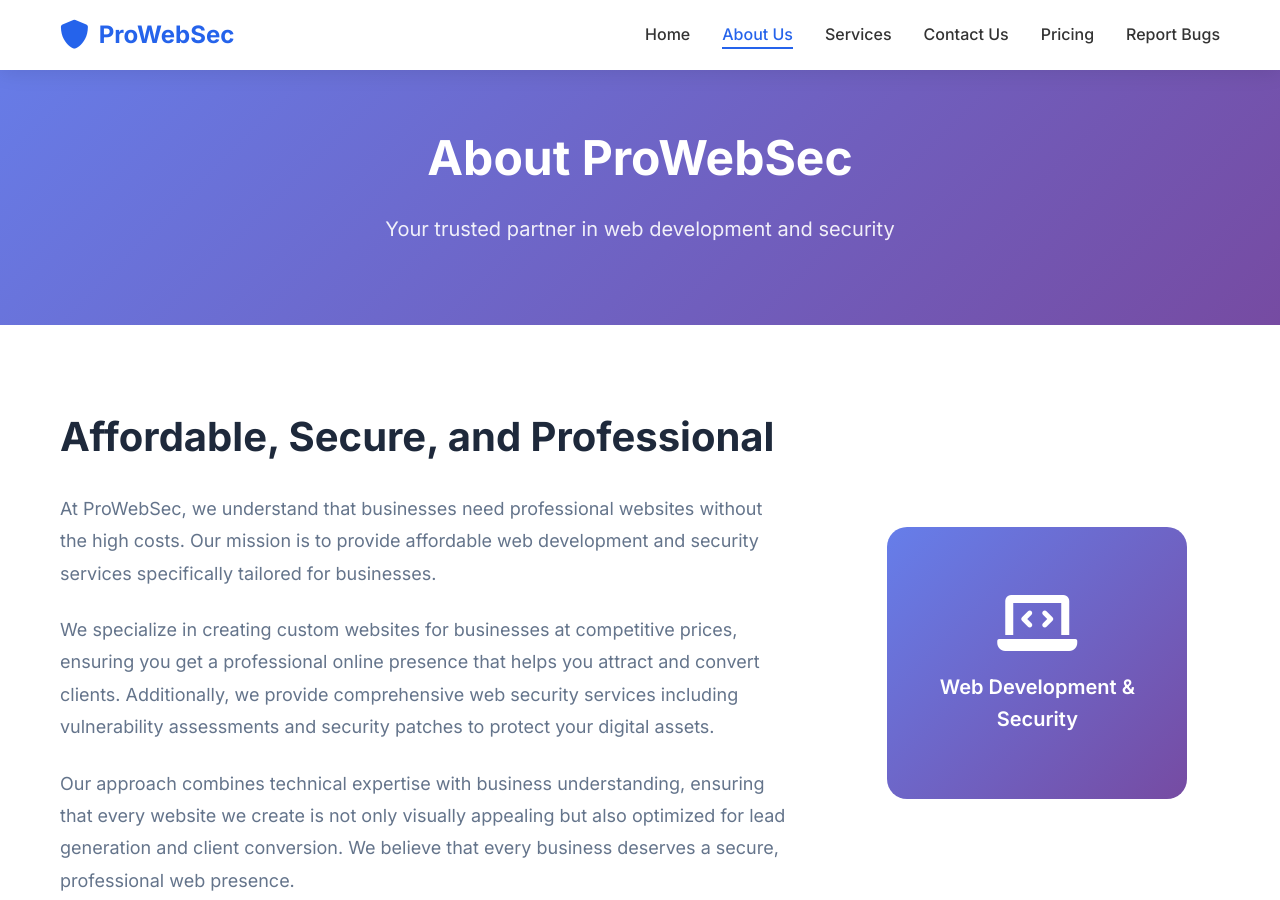
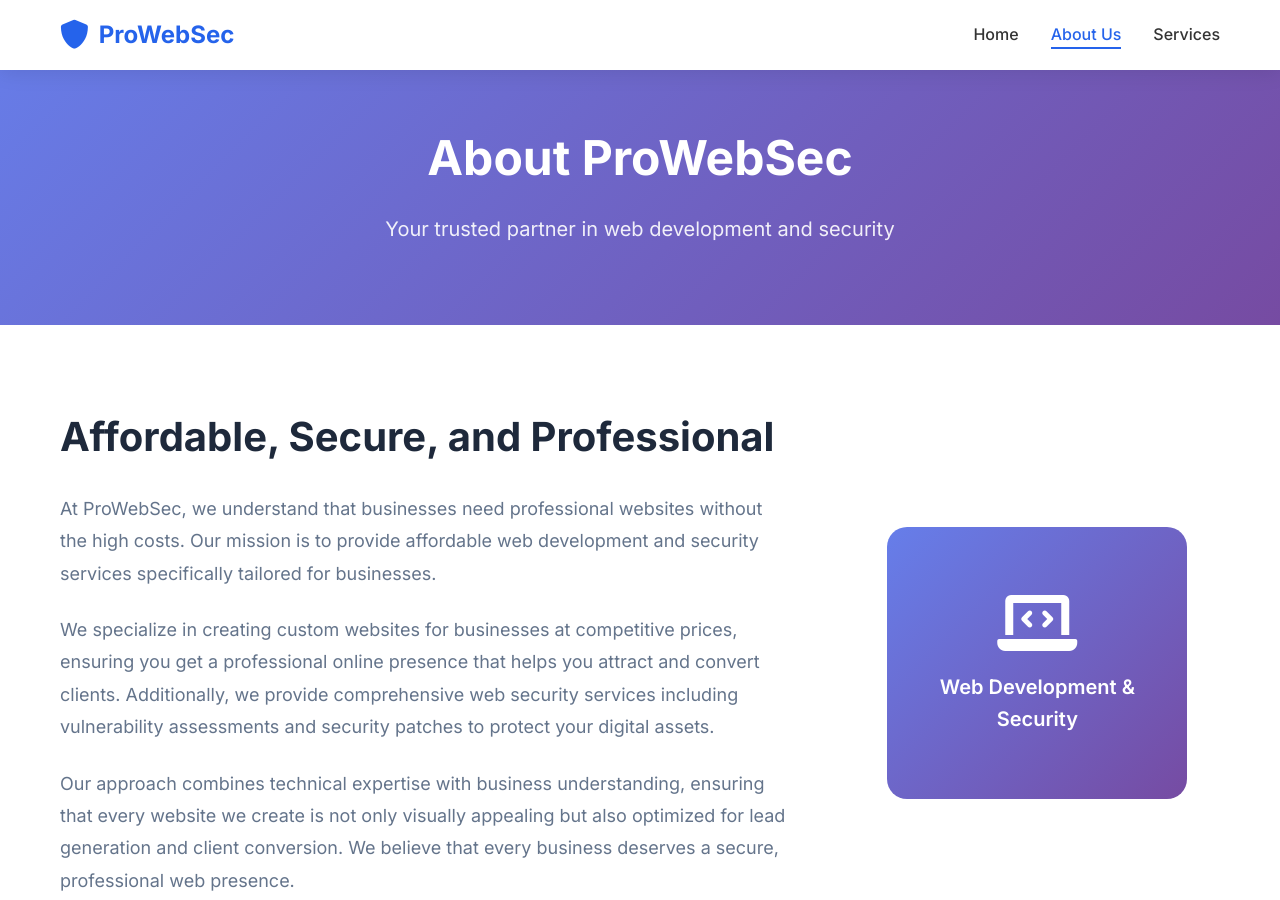
Before and after one commit to ahcihbua/prowebsec, a plain HTML site: page about.html in a window 1280 px wide. Shown: the top 900 px of the page. Drawn offline with Linux system fonts and the light colour scheme.

Commit message:
Updated site

```diff
--- a/about.html
+++ b/about.html
@@ -24,15 +24,6 @@
                 </li>
                 <li class="nav-item">
                     <a href="services.html" class="nav-link">Services</a>
-                </li>
-                <li class="nav-item">
-                    <a href="contact.html" class="nav-link">Contact Us</a>
-                </li>
-                <li class="nav-item">
-                    <a href="pricing.html" class="nav-link">Pricing</a>
-                </li>
-                <li class="nav-item">
-                    <a href="report_bugs.html" class="nav-link">Report Bugs</a>
                 </li>
             </ul>
             <div class="hamburger">
```
Also changed, not shown: index.html (+6 -0 lines).
